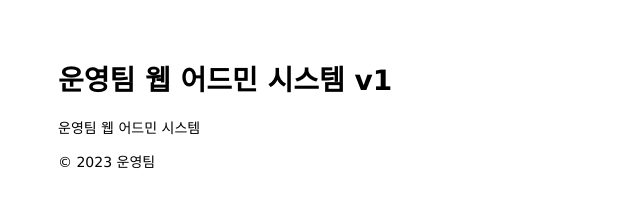
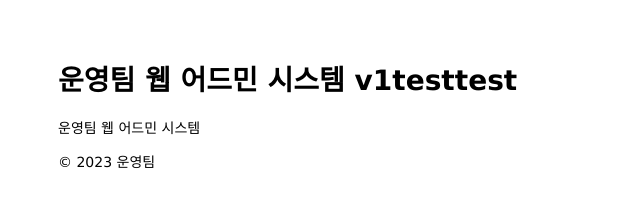
Before and after one commit to citrusfruits6276/git_github, a website: page public/index.html in a window 1280 px wide. Shown: the whole page, without its empty margins (0-640 px from the left). Drawn offline with Linux system fonts and the light colour scheme.

Commit message:
request test

```diff
--- a/public/index.html
+++ b/public/index.html
@@ -6,7 +6,7 @@
 </head>
 
 <body>
-  <h1>운영팀 웹 어드민 시스템 v1</h1>
+  <h1>운영팀 웹 어드민 시스템 v1testtest</h1>
   <p>운영팀 웹 어드민 시스템</p>
 </body>
 
```
